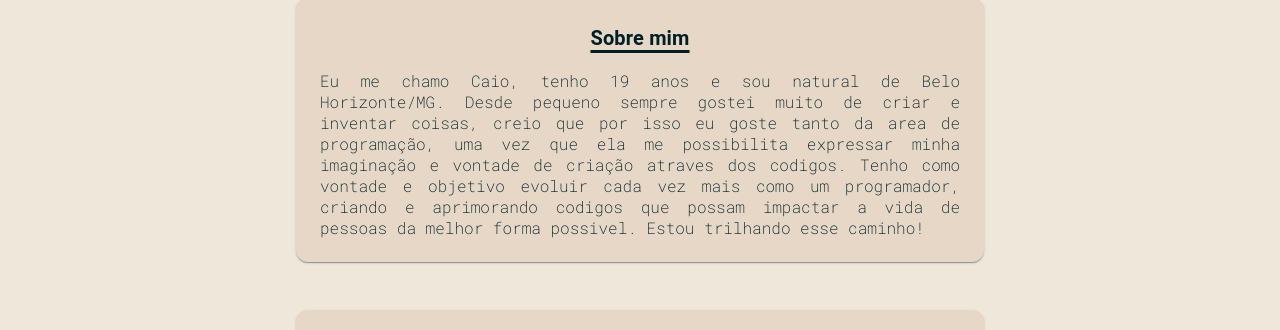
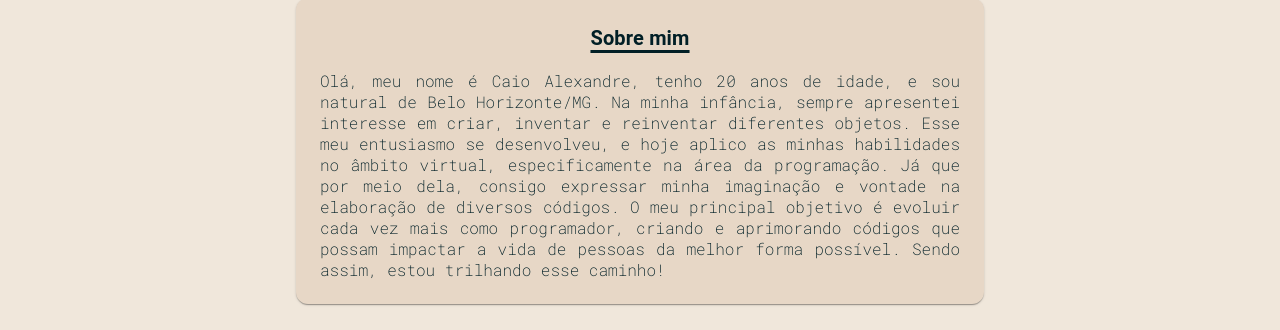
Before and after one commit to caiioalves/portfolio, a React (Create React App) app: page / in a window 1280 px wide. Shown: the part 575-905 px from the top of the page. Built offline with nearby package versions, Linux system fonts and the light colour scheme.

Commit message:
Alterando paginas de Home e Contato

```diff
--- a/src/componentes/Hearder.js
+++ b/src/componentes/Hearder.js
@@ -48,7 +48,7 @@ function Header () {
           if(mode === 'dark') {
             setTransiçaoLight(!transiçaoLight);
             setTransiçaoDark(!transiçaoDark);
-            setTimeout(() => {setMode('light');}, 1000);
+            setTimeout(() => {setMode('light');}, 500);
             setText('textPrimary');
             setColorH('primary.main');
             setColorCard('#E7D7C6');
@@ -58,7 +58,7 @@ function Header () {
             setTransiçaoLight(!transiçaoLight);
             setTransiçaoDark(!transiçaoDark);
             // setMode('dark');
-            setTimeout(() => {setMode('dark');}, 1000);
+            setTimeout(() => {setMode('dark');}, 500);
             setText('textSecondary');
             setColorH('secondary.main');
             setColorCard('#404040');
--- a/src/pages/Contato.js
+++ b/src/pages/Contato.js
@@ -64,7 +64,7 @@ function Contato () {
   };
 
     return (
-      <Box height="100vh" display="flex" justifyContent="center" alignItems="center" sx={{ mt: {xs: -30, md: -10} }}>
+      <Box height="100vh" display="flex" justifyContent="center" alignItems="center" sx={{ mt: {xs: -15, md: -10,} }}>
         <Header/>
         <Box width="100%" display="flex" flexDirection="column" alignItems="center" gap={3} >
           <Typography
@@ -73,7 +73,7 @@ function Contato () {
             sx={{ textDecoration: "underline", textUnderlineOffset: 5, textDecorationThickness: 3, mb: 3}}
             fontWeight="bold"
           >
-            Formulário de contato
+            Entre em contato
           </Typography>
             <CssTextField
               sx={{ width: {xs: '80%', md: '30%'}}}
--- a/src/pages/Home.js
+++ b/src/pages/Home.js
@@ -27,7 +27,9 @@ const certificados = [
 function Home() {
 
   const { mode, text, colorCard} = useContext(Context);
-  const habilidades = ['Html', 'CSS', 'JavaScript', 'Testes Unitários','React', 'Redux', 'Context API', 'Hooks', 'Material UI' ,'React Testing Library', 'MySQL', 'Docker', 'Node.js', 'Express', 'Api Rest', 'Git', 'GitHub', 'Terminal Linux' ]
+  const habilidades = ['Html', 'CSS', 'JavaScript', 'Testes Unitários','React', 'Redux', 'Context API', 'Hooks',
+  'Material UI' ,'React Testing Library', 'MySQL', 'Docker', 'Node.js', 'Express', 'Api Rest', 'Git', 'GitHub',
+  'Terminal Linux' ]
 
   return (
     <Box
@@ -45,7 +47,14 @@ function Home() {
         </Box>
         <Paper sx={{ width: {xs: '75%', md: '50%'}, padding: 3, bgcolor: colorCard, display:'flex', flexDirection: 'column', borderRadius: 3, gap: 2 }} className={`profile-${mode}`}>
           <Typography color={text} sx={{ textDecoration: "underline", textUnderlineOffset: 5, textDecorationThickness: 3}} fontWeight="bold" variant="h6" alignSelf="center">Sobre mim</Typography>
-          <Typography textAlign="justify" variant='h7'  color={text} >Eu me chamo Caio, tenho 19 anos e sou natural de Belo Horizonte/MG. Desde pequeno sempre gostei muito de criar e inventar coisas, creio que por isso eu goste tanto da area de programação, uma vez que ela me possibilita expressar minha imaginação e vontade de criação atraves dos codigos. Tenho como vontade e objetivo evoluir cada vez mais como um programador, criando e aprimorando codigos que possam impactar a vida  de pessoas da melhor forma possivel. Estou trilhando esse caminho!  </Typography>
+          <Typography textAlign="justify" variant='h7'  color={text} >
+          Olá, meu nome é Caio Alexandre, tenho  20 anos de idade, e sou natural de Belo Horizonte/MG. Na minha infância,
+          sempre apresentei interesse em criar, inventar e reinventar diferentes objetos. Esse meu entusiasmo se
+          desenvolveu, e hoje aplico as minhas habilidades no âmbito virtual, especificamente na área da programação.
+          Já que por meio dela, consigo expressar minha imaginação e vontade na elaboração de diversos códigos. O meu
+          principal objetivo é evoluir cada vez mais como programador, criando e aprimorando códigos que possam impactar
+          a vida de pessoas da melhor forma possível. Sendo assim, estou trilhando esse caminho!
+          </Typography>
         </Paper>
         <Paper sx={{ width: {xs: '75%', md: '50%'}, padding: 3, bgcolor: colorCard, display:'flex', flexDirection: 'column', borderRadius: 3, gap: 2}} className={`profile-${mode}`}>
           <Typography color={text} sx={{ textDecoration: "underline", textUnderlineOffset: 5, textDecorationThickness: 3}} fontWeight="bold" variant="h6" alignSelf="center">Habilidades</Typography>
```
